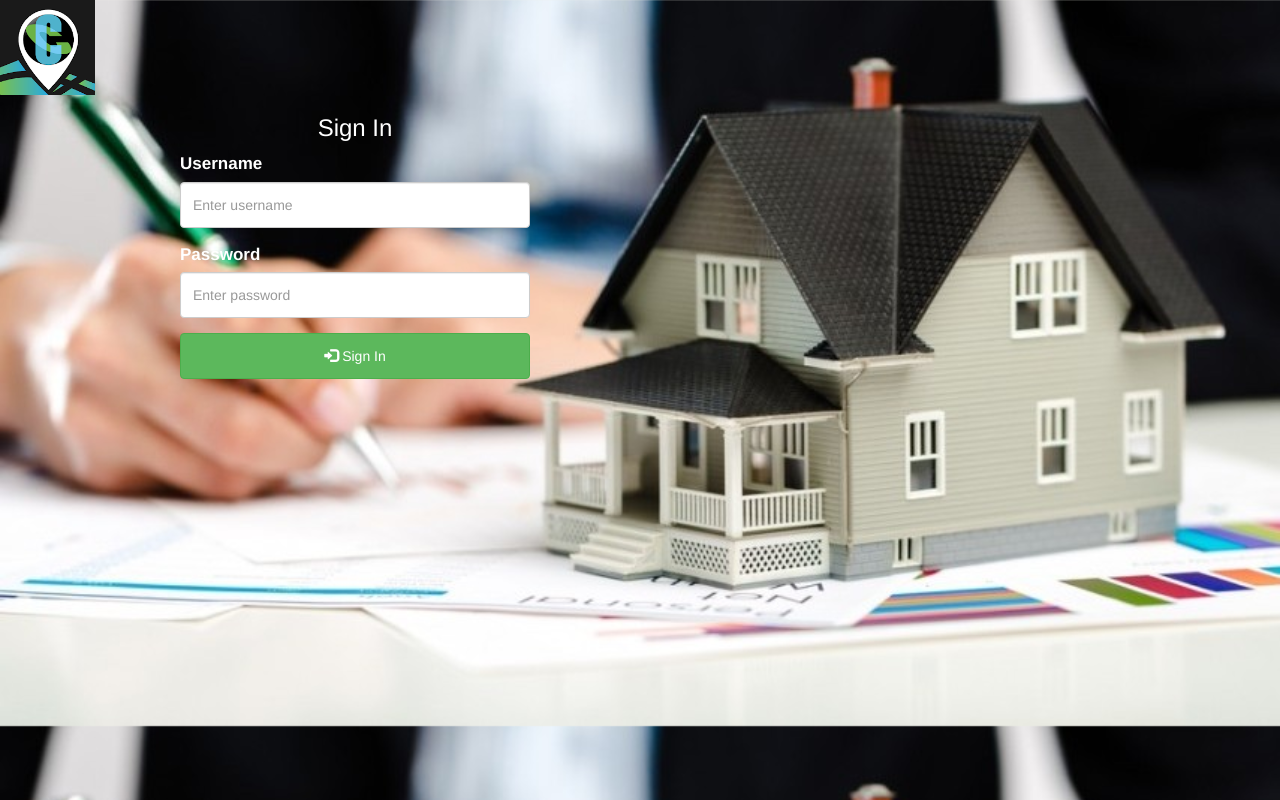
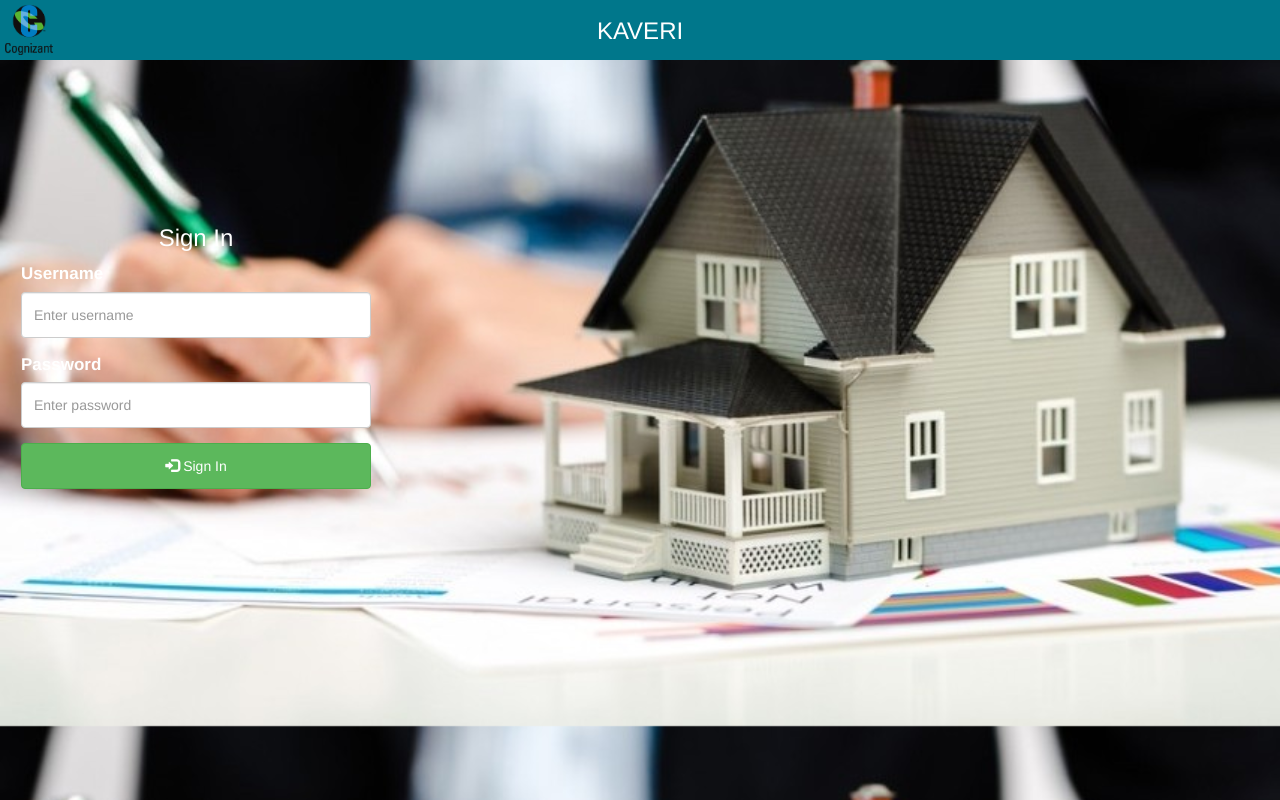
Before and after one commit to ponag1/Kaveri, an Angular app: page /login in a window 1280 px wide. Built offline with nearby package versions, Linux system fonts and the light colour scheme; what @agm/core would draw is missing.

Commit message:
Add files via upload

```diff
--- a/src/app/app.component.css
+++ b/src/app/app.component.css
@@ -1 +1,15 @@
- /*to be done */
+#header{
+    height:60px;
+    background: rgb(0, 119, 139);
+}
+#headerContent h3{
+    color:white;
+    margin-top: -32px;
+}
+.logo{
+    padding:5px;
+    height:50px;
+}
+.logo img{
+    height:50px;
+}
--- a/src/app/app.component.html
+++ b/src/app/app.component.html
@@ -1,6 +1,7 @@
 <!-- This would embed the container class of bootstrap-->
-<div>
-  <img src="/assets/images/cognizant.png" style="width:95px;">
+<div id="header">
+  <div class="logo"><img src="/assets/images/cognizant.png"></div>
+  <div align="center" id="headerContent"><h3 id="heading">KAVERI</h3></div>
 </div>
 <div class="container">
   <router-outlet></router-outlet>
--- a/src/app/approve-registration/approve-registration.component.html
+++ b/src/app/approve-registration/approve-registration.component.html
@@ -1,6 +1,3 @@
-<div  align="center" [ngStyle]="{'border-color':'#004b58','background-color':'#00778b','height':'40px'}">
-  <h3 [ngStyle]="{'color':'#fff'}">KAVERI- Approve registration Applications</h3>
-</div>
 <div align="right"><app-logout></app-logout></div>
  <div *ngIf="template==='form1';then approveForm1 else approveForm2" ></div>
  <ng-template #approveForm1>
--- a/src/app/approve-registration/approve-registration.component.ts
+++ b/src/app/approve-registration/approve-registration.component.ts
@@ -27,6 +27,11 @@ export class ApproveRegistrationComponent implements OnInit {
   constructor(private formBuilder: FormBuilder, private manageLandRecordsService : ManageLandRecordsService) { }
 
   ngOnInit() {
+    document.getElementById("heading").innerHTML ="KAVERI- Approval registration Application";
+  }
+
+  ngOnDestroy() {
+    document.getElementById("heading").innerHTML ="KAVERI";
   }
 
   search(){
--- a/src/app/login/login.component.html
+++ b/src/app/login/login.component.html
@@ -1,3 +1,4 @@
+<div style="margin-top: 145px;margin-right: 159px;margin-left: -159px;">
   <div align="center" id="headerTitle" class="col-md-4 col-md-offset-1">
     <h3>Sign In</h3>
   </div>
@@ -21,3 +22,4 @@
       <div *ngIf="authMessage && authMessage!=''" class="alert alert-danger" >{{authMessage}}</div>
     </form>
   </div>
+</div>
--- a/src/app/logout/logout.component.html
+++ b/src/app/logout/logout.component.html
@@ -1 +1 @@
-<button class="btn btn-link" style="color:white;" (click)= "logout()"><span class="glyphicon glyphicon-log-out"></span> Logout</button>
+<button class="btn btn-link" style="color:white;margin-top: -75px;" (click)= "logout()"><span class="glyphicon glyphicon-log-out"></span> Logout</button>
--- a/src/app/registration-form/registration-form.component.html
+++ b/src/app/registration-form/registration-form.component.html
@@ -1,6 +1,3 @@
-<div  align="center" [ngStyle]="{'border-color':'#004b58','background-color':'#00778b','height':'40px'}">
-  <h3 [ngStyle]="{'color':'#fff'}">KAVERI- Registration Application</h3>
-</div>
 <div align="right"><app-logout></app-logout></div>
 <div *ngIf ="template==='form1';then registrationForm1 else registrationForm2"></div>
 <ng-template #registrationForm1>
--- a/src/app/registration-form/registration-form.component.ts
+++ b/src/app/registration-form/registration-form.component.ts
@@ -35,6 +35,11 @@ export class RegistrationFormComponent implements OnInit {
   constructor(private formBuilder: FormBuilder, private manageLandRecordsService : ManageLandRecordsService, private router: Router,private route: ActivatedRoute) { }
 
   ngOnInit() {
+    document.getElementById("heading").innerHTML ="KAVERI- Registration Application";
+  }
+
+  ngOnDestroy() {
+    document.getElementById("heading").innerHTML ="KAVERI";
   }
 
   search(){
```
Also changed, not shown: src/assets/images/cognizant.png, 5 other files (tests, documents, lock files or other folders). Lines whose indentation alone changed are shown as unchanged.
